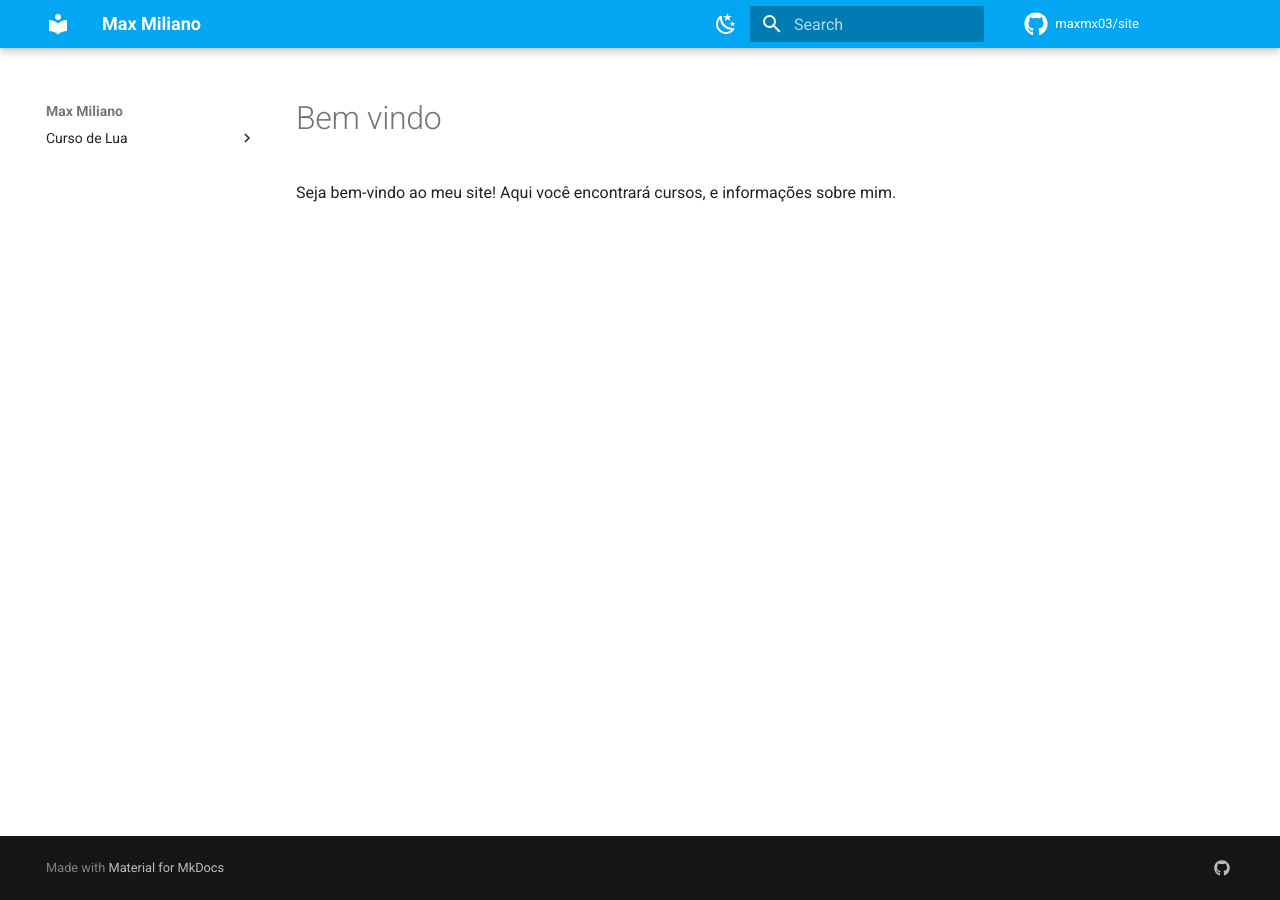
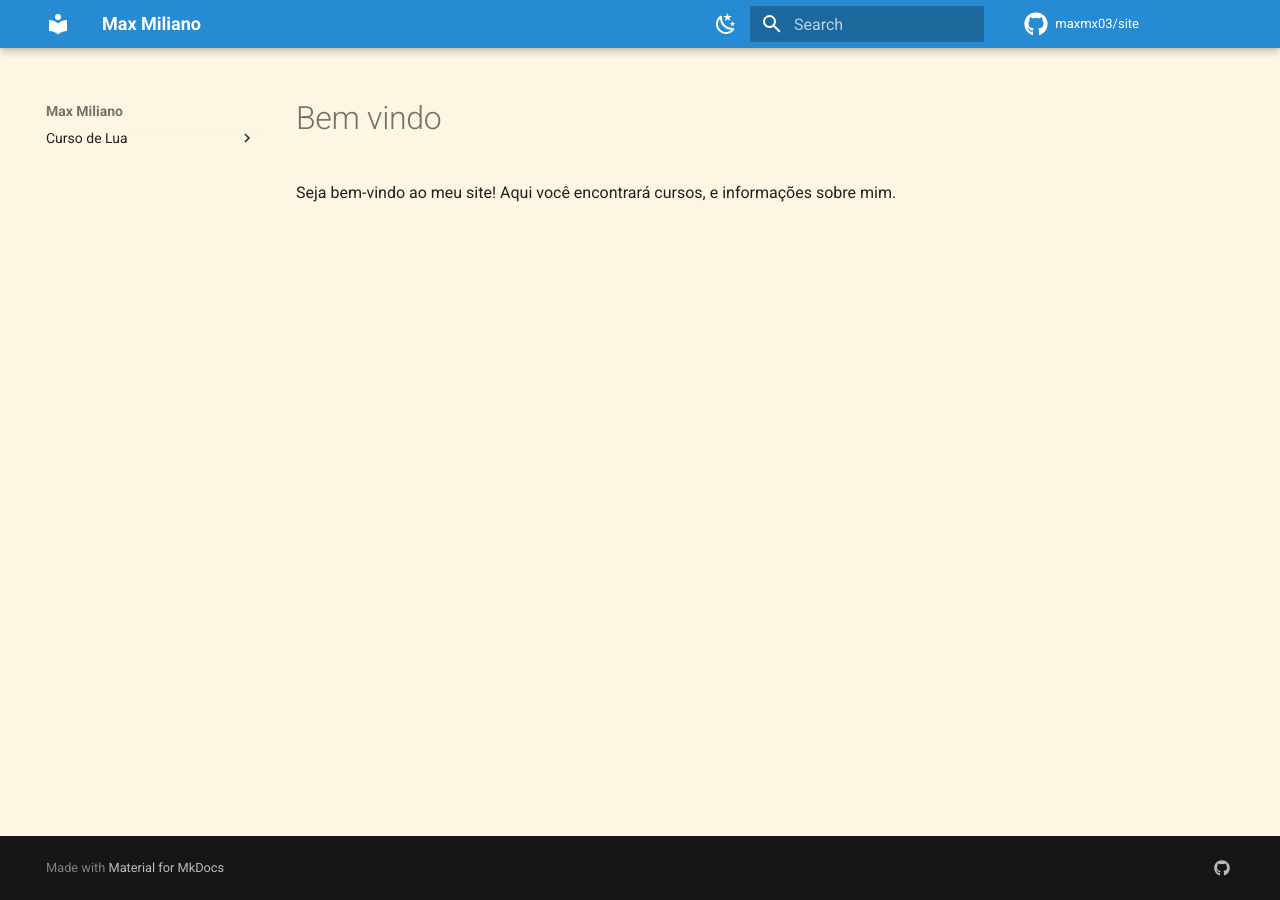
Before and after one commit to maxmx03/site, an MkDocs documentation site: the page built from docs/index.md, in a window 1280 px wide. Built offline with MkDocs 1.6.1 and Material for MkDocs 9.7.7, drawn with Linux system fonts in a browser that asks for light colours; comment, search, counter and statistics services are not loaded.

Commit message:
fix: code colors, update: solarized light used as light theme

```diff
--- a/docs/stylesheets/extra.css
+++ b/docs/stylesheets/extra.css
@@ -1,33 +1,49 @@
 [data-md-color-scheme="slate"] {
+  --md-primary-fg-color: #c678dd;
+
+  --md-accent-fg-color: #c678dd;
+
+  --md-default-bg-color: #1e2127;
+
   --md-code-fg-color: #abb2bf;
-  --md-code-bg-color: #1e2127;
+  --md-code-bg-color: #181a1f;
 
   --md-code-hl-color: hsla(#{hex2hsl($clr-yellow-a200)}, 0.5);
   --md-code-hl-number-color: #d19a66;
   --md-code-hl-special-color: #c678dd;
   --md-code-hl-function-color: #61afef;
-  --md-code-hl-constant-color: #d19a66;
+  --md-code-hl-constant-color: #61afef;
   --md-code-hl-keyword-color: #c678dd;
   --md-code-hl-string-color: #98c379;
   --md-code-hl-name-color: var(--md-code-fg-color);
   --md-code-hl-operator-color: #56b6c2;
   --md-code-hl-punctuation-color: #abb2bf;
   --md-code-hl-comment-color: #7f848e;
+  --md-code-hl-generic-color: var(--md-default-fg-color--light);
+  --md-code-hl-variable-color: var(--md-default-fg-color--light);
 }
 
 [data-md-color-scheme="default"] {
-  --md-code-fg-color: #6a6a6a;
-  --md-code-bg-color: #fdf6e3;
+  --md-primary-fg-color: #268bd2;
+
+  --md-accent-fg-color: #268bd2;
+
+  --md-default-bg-color: #fdf6e3;
+
+  --md-code-fg-color: #586e75;
+  --md-code-bg-color: #eee8d5;
 
   --md-code-hl-color: hsla(#{hex2hsl($clr-yellow-a200)}, 0.5);
-  --md-code-hl-number-color: #ee9025;
-  --md-code-hl-special-color: #9a77cf;
-  --md-code-hl-function-color: #118dc3;
-  --md-code-hl-constant-color: #ee9025;
-  --md-code-hl-keyword-color: #9a77cf;
-  --md-code-hl-string-color: #1da912;
+  --md-code-hl-number-color: #d33682;
+  --md-code-hl-special-color: #d33682;
+  --md-code-hl-function-color: #268bd2;
+  --md-code-hl-constant-color: #268bd2;
+  --md-code-hl-keyword-color: #859900;
+  --md-code-hl-string-color: #2aa198;
   --md-code-hl-name-color: var(--md-code-fg-color);
-  --md-code-hl-operator-color: #56b6c2;
-  --md-code-hl-punctuation-color: #6a6a6a;
-  --md-code-hl-comment-color: #9b9fa6;
+  --md-code-hl-operator-color: #d33682;
+  --md-code-hl-punctuation-color: #dc3545;
+  --md-code-hl-comment-color: #93a1a1;
+  --md-code-hl-generic-color: var(--md-default-fg-color--light);
+  --md-code-hl-variable-color: var(--md-default-fg-color--light);
 }
```
